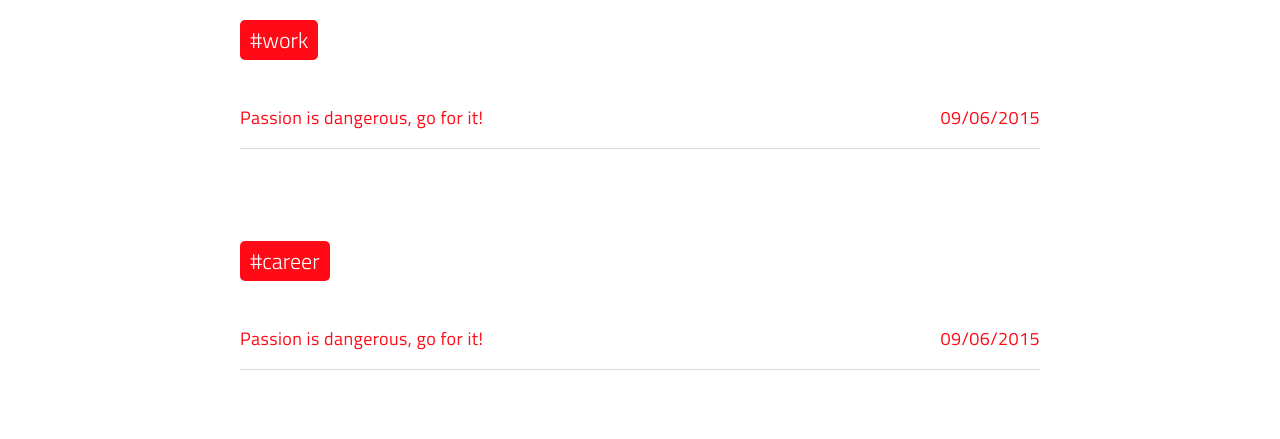
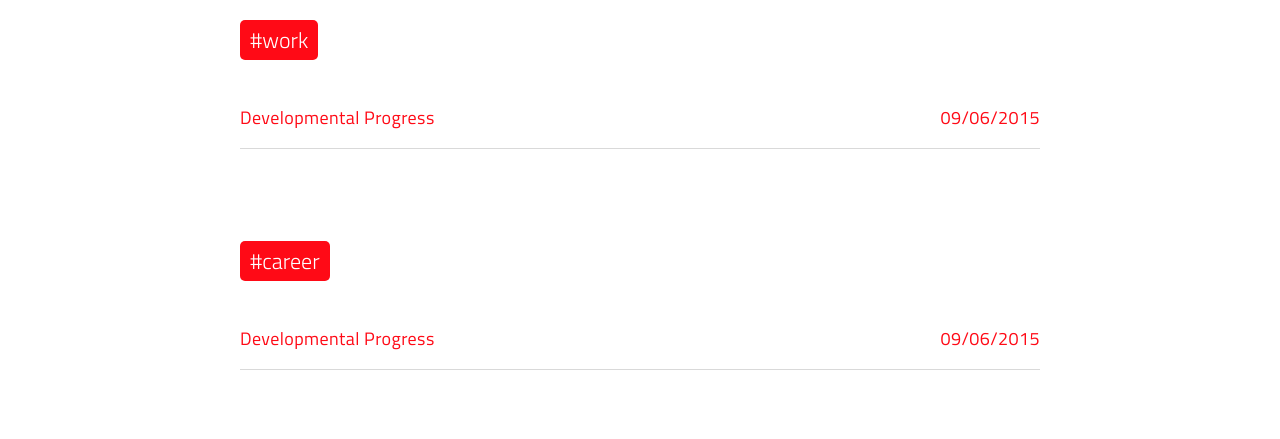
Before and after one commit to Mentors4EDU/Iron-Soldier-Theme, a Jekyll site: the page built from tags.html, in a window 1280 px wide and 900 px high, scrolled down 836 px. Shown: the part 156-595 px from the top of the window. Built offline with Jekyll 4.4.1, drawn with Linux system fonts in a browser that asks for light colours; a script that is not in the unit is left out.

Commit message:
Update and rename 2015-09-06-passion-is-dangerous-go-for-it.md to 2015-09-06-developmental-progress.md

```diff
--- a/_posts/2015-09-06-passion-is-dangerous-go-for-it.md
+++ b/_posts/2015-09-06-developmental-progress.md
@@ -1,7 +1,7 @@
 ---
 date: 2015-09-06 12:00:00
 layout: post
-title: Passion is dangerous, go for it!
+title: Developmental Progress
 subtitle: Lorem ipsum dolor sit amet, consectetur adipisicing elit.
 description: Lorem ipsum dolor sit amet, consectetur adipisicing elit, sed do eiusmod tempor incididunt ut labore et dolore magna aliqua.
 image: https://res.cloudinary.com/dm7h7e8xj/image/upload/v1559825288/theme17_nlndhx.jpg
```
Also changed, not shown: other parts of _posts/2015-09-06-developmental-progress.md (+1 -1 lines).
